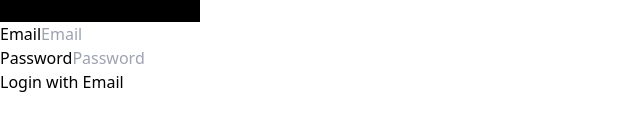
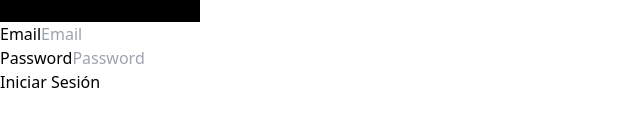
Before and after one commit to jaivial/mvc-pro, a Next.js app: page /login in a window 1280 px wide. Shown: the part 178-308 px from the top of the page, without its empty margins (0-640 px from the left). Built offline with nearby package versions, Linux system fonts and the light colour scheme; no server answers.

Commit message:
cambiado texto iniciar sesion

```diff
--- a/src/pages/login.js
+++ b/src/pages/login.js
@@ -122,7 +122,7 @@ export default function Login() {
                         type="submit"
                         className="w-full px-4 py-2 font-bold text-black bg-white rounded-lg hover:bg-gray-300"
                     >
-                        Login with Email
+                        Iniciar Sesión
                     </button>
                 </form>
             </div>
```
